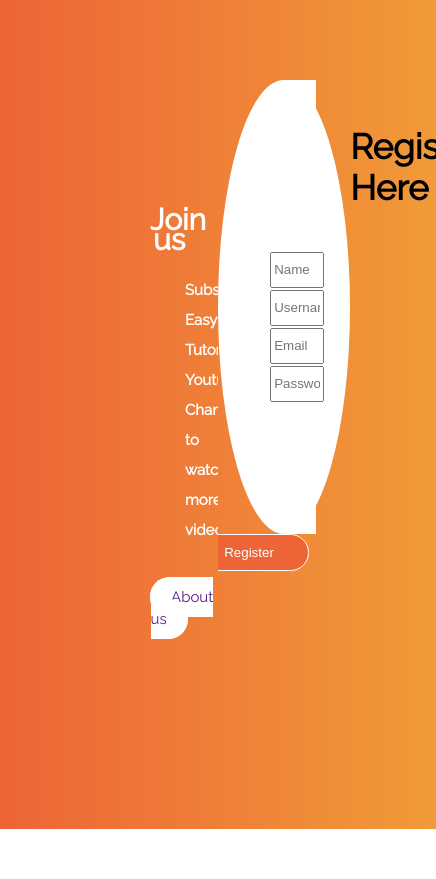
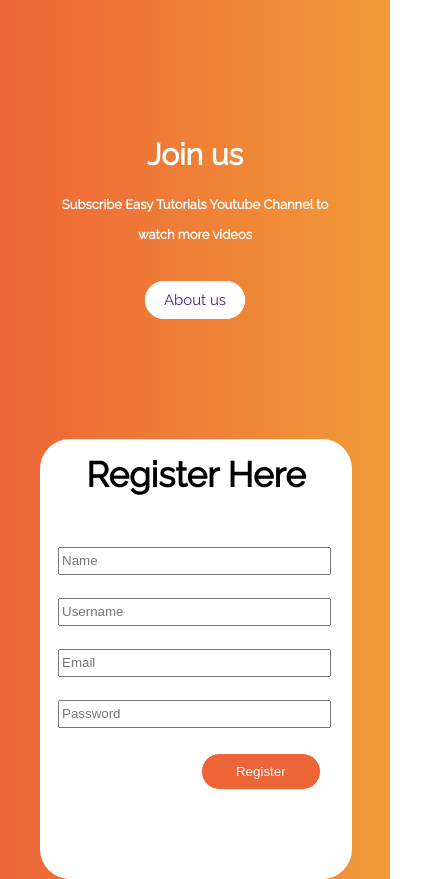
Before and after one commit to 1Rojan/responsive_layout2, a plain HTML site: page index.html in a window 390 px wide. Shown: the whole page, 436 px wide, since content can reach past the window. Before the commit the page ends 844 px from the top, so only its background shows below. Drawn offline with Linux system fonts and the light colour scheme.

Commit message:
added media query for responsive

```diff
--- a/style.css
+++ b/style.css
@@ -21,7 +21,7 @@ body{
 
 .left{
 	box-sizing: border-box;
-	width: 50%;
+	width: 40%;
 	float: left;
 	padding: 165px 30px 200px 150px;
 	color: var(--color);
@@ -32,30 +32,33 @@ body{
 
 .left p{
 	line-height: 30px;
-	font-size: 15px;
+	font-size: 13px;
 	font-weight: normal;
-	padding: 0 35px 25px 35px;
+	padding: 0 5px 25px 5px;
 }
 
 .left a {
 	text-decoration: none;
 	border: 1px solid var(--color);
-	padding: 10px 20px;
+	padding: 9px 18px;
 	border-radius: 50px 50px 50px 50px;
 	background:var(--color);
 	font-size: 15px;
+
 }
 .right{
 	overflow: auto;
-	padding:80px 120px 80px 0;
+	padding:80px 120px 30px 0;
+	height: auto;
+	width: auto;
 
 }
 
 
 .semi{
-	border:2px solid var(--color);
+	/* border:0px solid var(--color); */
 	border-radius:90%;
-	height:450px;
+	height:440px;
 	width: 128px;
 	float: left;
 	background:var(--color);
@@ -63,25 +66,28 @@ body{
 }
 
 .info{
-	border:2px solid var(--color);
+
+	/* border:0px solid var(--color); */
 	border-radius: 30px 0px 0px 30px;
-	height:450px;
+	height:440px;
 	margin-left:40px;
 	background:var(--color);
+	width: 80%;
+	object-fit: contain;
 
 }
 
 .info h2{
 	text-align: center;
-	padding:15px 70px;
+	padding:15px 40px;
 	font-size: 35px;
 }
 form input{
 	float: left;
 	margin-left: -80px;
 	width: 85%;
-	line-height: 30px;
-	margin-bottom: 20px;
+	line-height: 22px;
+	margin-bottom: 15px;
 
 }
 
@@ -94,6 +100,53 @@ form input{
 	color:var(--color);
 	float:right;
 	margin-right: 10%;
+	margin-top: 10px;
 	width: 120px;
 
 }
+
+
+@media screen and (max-width: 768px) {
+
+.left{
+	box-sizing: border-box;
+	width: 100%;
+	float: left;
+	padding: 100px 50px 50px 50px;
+	color: var(--color);
+	line-height: 20px;
+	overflow:auto;
+	font-size: 20px;
+}
+
+.right{
+	clear: left;
+	padding:50px 0 0 0;
+	height: auto;
+	width: auto;
+}
+
+.semi{
+	display: none;
+	overflow: auto;
+}
+
+ .right .info{
+
+	border-radius: 30px 30px 30px 30px;
+	height:440px;
+	background:var(--color);
+	width: 80%;
+	object-fit: contain;
+
+}
+
+form input{
+	float: left;
+	margin: 8px 0 0 18px;
+	width: 85%;
+	line-height: 22px;
+	margin-bottom: 15px;
+}
+
+}
```
